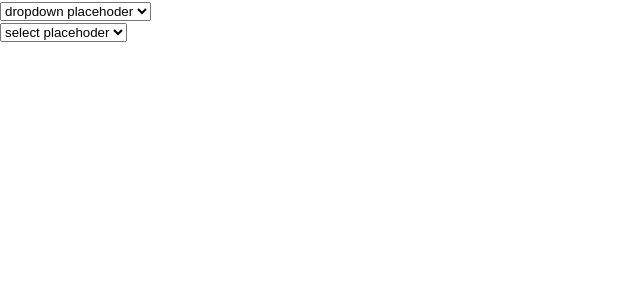
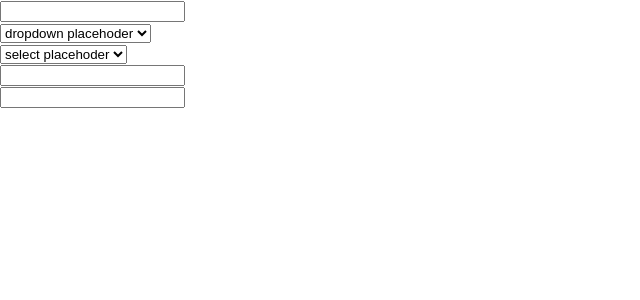
Before and after one commit to viococo/react-form-builder, a React (Create React App) app in the folder application/: page / in a window 1280 px wide. Shown: the top 300 px of the page, without its empty margins (0-640 px from the left). Built offline with nearby package versions, Linux system fonts and the light colour scheme.

Commit message:
rename Dropdown > FieldDropdown, add FieldText

```diff
--- a/application/src/App.tsx
+++ b/application/src/App.tsx
@@ -3,25 +3,34 @@ import { FormBuilder } from "./components/FormBuilder";
 
 interface onChangeType {
   key: string;
-  value: any;
+  value: string;
 }
 
 const App: React.FC = () => {
-  const [state, setState] = useState();
-  const onChange = ({ key, value }: onChangeType) => {
+  const [state, setState] = useState({});
+  const onChange = (
+    e: React.ChangeEvent<any>,
+    { key, value }: onChangeType
+  ) => {
     setState({ ...state, [key]: value });
   };
-
   useEffect(() => {
     console.log("STATE", state);
-  });
+  }, [state]);
+
+  const [errors, setErrors] = useState({});
+  const onError = ({ key, value }: onChangeType) => {
+    setErrors({ ...errors, [key]: value });
+  };
+  useEffect(() => {
+    console.log("ERRORS", errors);
+  }, [errors]);
 
   return (
     <FormBuilder
       {...{
         inputs: {
-          // text: { type: "text" },
-          // number: { type: "number" },
+          number: { type: "number" },
           // textarea: { type: "textarea" }
           dropdown: {
             type: "dropdown",
@@ -40,9 +49,16 @@ const App: React.FC = () => {
               b: { text: "select b" },
               c: { text: "select c" }
             }
-          }
+          },
+
+          plop: { type: "password" },
+          text: { type: "text" }
         },
+
+        onError,
         onChange,
+
+        errors,
         values: state
       }}
     />
--- a/application/src/components/Inputs/Dropdown.tsx
+++ b/application/src/components/FieldDropdown.tsx
@@ -19,7 +19,7 @@ export interface IDropdown {
 /**
  * COMPONENT
  */
-export const Dropdown = ({
+export const FieldDropdown = ({
   onChange: onChangeProps,
   options,
   placeholder,
@@ -29,7 +29,8 @@ export const Dropdown = ({
   if (!options) throw new Error("Options is missing");
 
   const PLACEHOLDER_VALUE = "rfb-placeholder";
-  const onChange = () => onChangeProps(value);
+  const onChange = (e: React.ChangeEvent<any>) =>
+    onChangeProps(e, { value: e.target.value });
 
   return (
     <select
--- a/application/src/components/FormBuilder.tsx
+++ b/application/src/components/FormBuilder.tsx
@@ -1,5 +1,8 @@
 import React, { ComponentType } from "react";
-import { Dropdown, IOptions } from "./Inputs/Dropdown";
+
+// Import default inputs
+import { FieldDropdown, IOptions } from "./Inputs/FieldDropdown";
+import { FieldText } from "./Inputs/FieldText";
 
 /**
  * TYPES
@@ -9,53 +12,66 @@ interface IFormBuilderInput {
   options?: IOptions;
   placeholder?: string;
 }
+// TODO: find a way to remove that "any"
 interface Iinputs {
-  // TODO: find a way to remove that "any"
   [key: string]: ComponentType<any>;
 }
 interface IFormBuilder {
   inputs: { [key: string]: IFormBuilderInput };
   values: { [name: string]: string };
   onChange: Function;
-  inputComponents?: Iinputs;
+  components?: Iinputs;
+  errors?: { [name: string]: string };
+  onError?: Function;
 }
 
 /**
  * DATA
  */
-const inpusComponentsDefault: Iinputs = {
-  dropdown: Dropdown,
-  select: Dropdown
+const inputsComponentsDefault: Iinputs = {
+  dropdown: FieldDropdown,
+  number: FieldText,
+  password: FieldText,
+  select: FieldDropdown,
+  text: FieldText
 };
 
 /**
  * COMPONENT
  */
 export const FormBuilder = ({
+  errors = {},
   inputs,
-  inputComponents = {},
+  components = {},
   values = {},
   onChange,
+  onError,
   ...props
 }: IFormBuilder) => {
-  const allInputComponents = { ...inpusComponentsDefault, ...inputComponents };
+  const allInputComponents = { ...inputsComponentsDefault, ...components };
 
   return (
     <form {...props}>
-      {Object.entries(inputs).map(([key, { type, ...props }]) => {
+      {Object.entries(inputs).map(([key, input]) => {
+        const { type, ...props } = input;
         const Component = allInputComponents[type];
         if (!Component)
           throw Error(`${type} type doesn't have Component associate`);
 
-        const value = values[key];
+        const { [key]: value } = values;
+        const { [key]: error } = errors;
 
         return (
           <div {...{ key }}>
             <Component
               {...{
+                error,
+                type,
+                value,
                 name: key,
-                onChange: (value: string) => onChange({ key, value }),
-                value,
+                onChange: (e: React.ChangeEvent<any>, { value }: any) =>
+                  onChange(e, { key, value, input }),
+                onError: (value: string) => onError && onError({ key, value }),
                 ...props
               }}
             />
--- /dev/null
+++ b/application/src/components/Inputs/FieldDropdown.tsx
@@ -0,0 +1,55 @@
+import React from "react";
+
+/**
+ * TYPES
+ */
+interface IOption {
+  text: string;
+}
+export interface IOptions {
+  [value: string]: IOption;
+}
+export interface IDropdown {
+  onChange: Function;
+  value: string;
+  options?: IOptions;
+  placeholder?: string;
+}
+
+/**
+ * COMPONENT
+ */
+export const FieldDropdown = ({
+  onChange: onChangeProps,
+  options,
+  placeholder,
+  value,
+  ...props
+}: IDropdown) => {
+  if (!options) throw new Error("Options is missing");
+
+  const PLACEHOLDER_VALUE = "rfb-placeholder";
+  const onChange = (e: React.ChangeEvent<HTMLSelectElement>) =>
+    onChangeProps(e, { value: e.target.value });
+
+  return (
+    <select
+      {...{
+        defaultValue: PLACEHOLDER_VALUE,
+        onChange,
+        placeholder,
+        value,
+        ...props
+      }}
+    >
+      {placeholder && (
+        <option {...{ value: PLACEHOLDER_VALUE }} disabled>
+          {placeholder}
+        </option>
+      )}
+      {Object.entries(options).map(([value, { text }]) => {
+        return <option {...{ key: value, value }}>{text}</option>;
+      })}
+    </select>
+  );
+};
--- /dev/null
+++ b/application/src/components/Inputs/FieldText.tsx
@@ -0,0 +1,23 @@
+import React from "react";
+
+/**
+ * TYPES
+ **/
+interface IFieldText {
+  value: string;
+  onChange: Function;
+}
+
+/**
+ * COMPONENT
+ **/
+export const FieldText = ({
+  onChange: onChangeProps,
+  value,
+  ...props
+}: IFieldText) => {
+  const onChange = (e: React.ChangeEvent<HTMLInputElement>) =>
+    onChangeProps(e, { value: e.target.value });
+
+  return <input {...{ onChange, value, ...props }} />;
+};
--- a/application/src/components/Inputs/index.js
+++ b/application/src/components/Inputs/index.js
@@ -1 +1,2 @@
-export * from "./Dropdown.tsx";
+export * from "./FieldDropdown.tsx";
+export * from "./FieldText.tsx";
```
